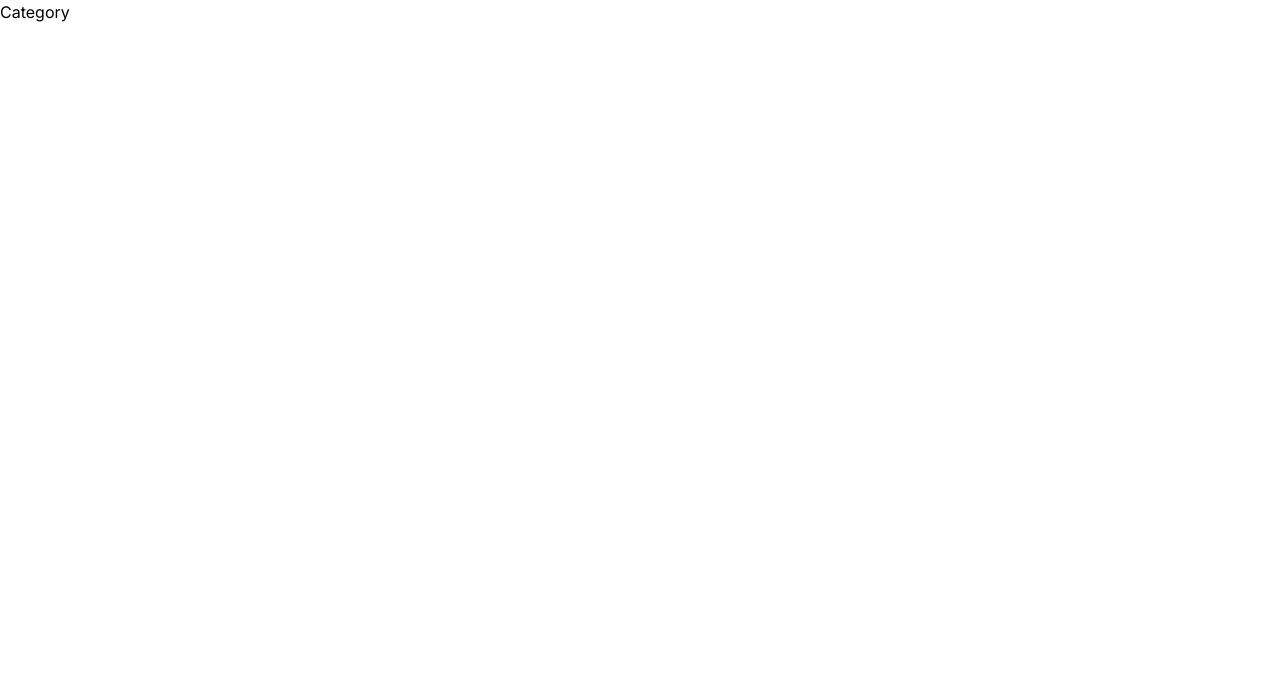
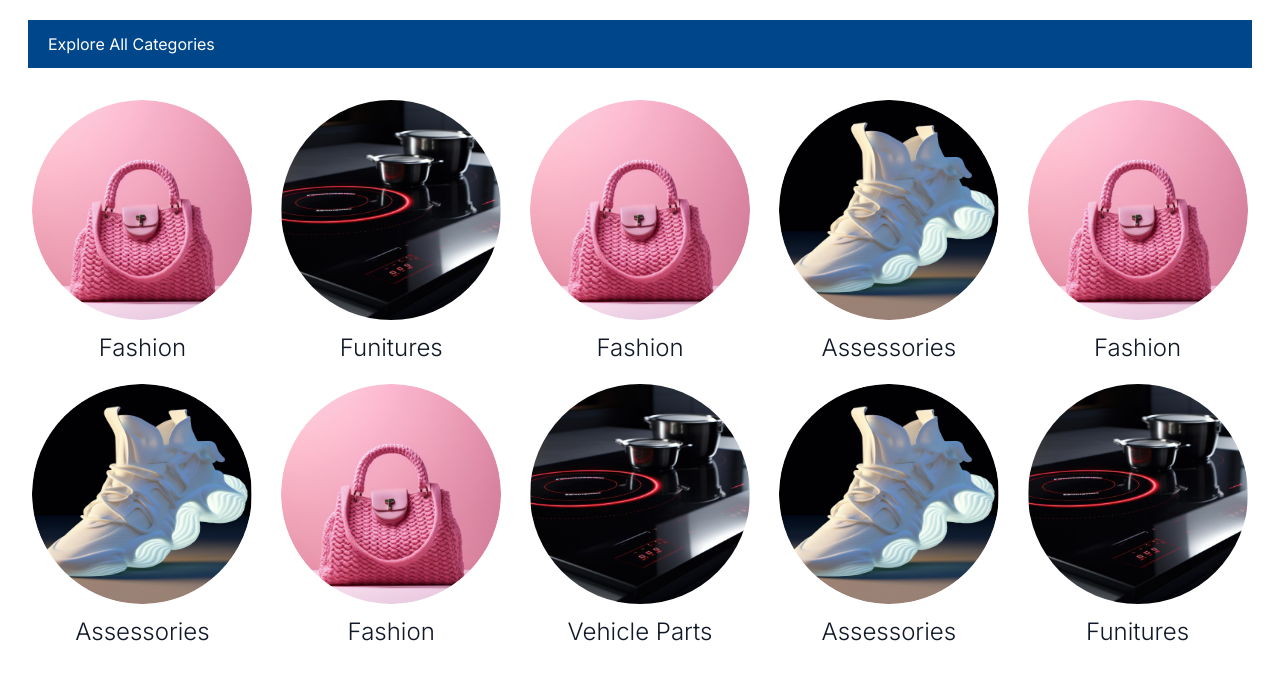
Before and after one commit to ArziBlack/Dice-Mart, a Next.js app: page /category in a window 1280 px wide. Shown: the top 680 px of the page. Built offline with nearby package versions, Linux system fonts and the light colour scheme.

Commit message:
feat: added category page...

```diff
--- a/app/category/page.tsx
+++ b/app/category/page.tsx
@@ -1,7 +1,46 @@
 import React from "react";
+import { ASSESSORIES, FASHION, TABLECOOKER } from "@/app/constants/images";
+import Image from "next/image";
 
 const Category = () => {
-  return <div>Category</div>;
+  const categories = [
+    { name: "Fashion", image: FASHION },
+    { name: "Funitures", image: TABLECOOKER },
+    { name: "Fashion", image: FASHION },
+    { name: "Assessories", image: ASSESSORIES },
+    { name: "Fashion", image: FASHION },
+    { name: "Assessories", image: ASSESSORIES },
+    { name: "Fashion", image: FASHION },
+    { name: "Vehicle Parts", image: TABLECOOKER },
+    { name: "Assessories", image: ASSESSORIES },
+    { name: "Funitures", image: TABLECOOKER },
+  ];
+  return (
+    <div className="px-7 flex flex-col mt-5">
+      <div className="flex items-start justify-between py-3 px-5 w-full bg-[#00468B] text-white mb-3">
+        <h2>Explore All Categories</h2>
+      </div>
+      <div className="grid grid-cols-5 gap-5 mt-5">
+        {categories.map((category, index) => (
+          <div
+            key={index}
+            className="flex flex-col items-center justify-center"
+          >
+            <div className="w-[220px] h-[220px] rounded-full">
+              <Image
+                src={category.image}
+                alt={category.name}
+                className="w-[220px] h-[220px] rounded-full"
+              />
+            </div>
+            <h2 className="text-2xl font-light mt-3 text-black-900">
+              {category.name}
+            </h2>
+          </div>
+        ))}
+      </div>
+    </div>
+  );
 };
 
 export default Category;
--- a/app/checkout/page.tsx
+++ /dev/null
@@ -1,7 +0,0 @@
-import React from "react";
-
-const Checkout = () => {
-  return <div>Checkout</div>;
-};
-
-export default Checkout;
--- a/app/utils/links.ts
+++ b/app/utils/links.ts
@@ -1,7 +1,7 @@
 export const navLinks = [
   { name: "Home", path: "/" },
   { name: "Favorites", path: "/favourite" },
-  { name: "Categories", path: "" },
+  { name: "Categories", path: "/category" },
   { name: "Gift Cards", path: "/gift_cards" },
   { name: "Contact us", path: "/contact" },
   { name: "About", path: "/about-us" },
```
